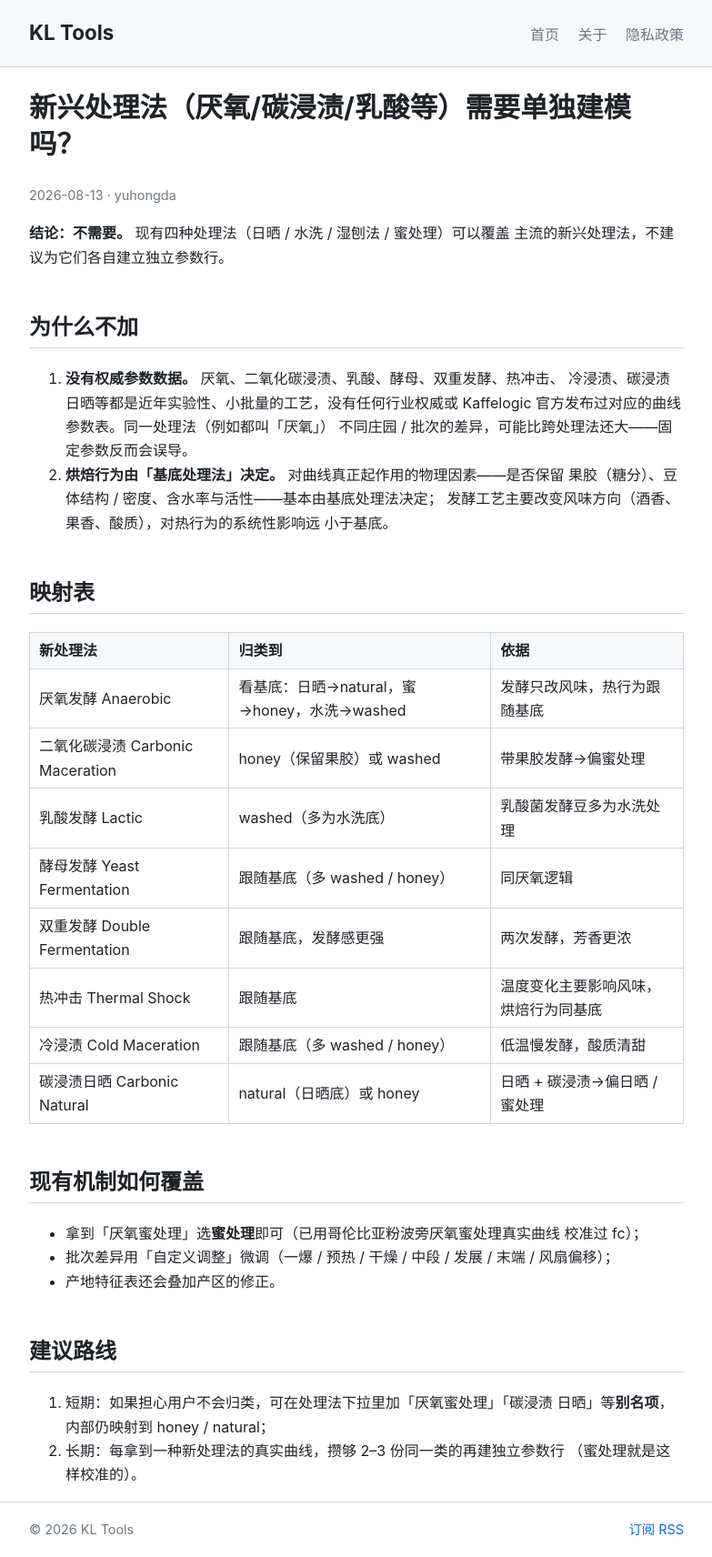
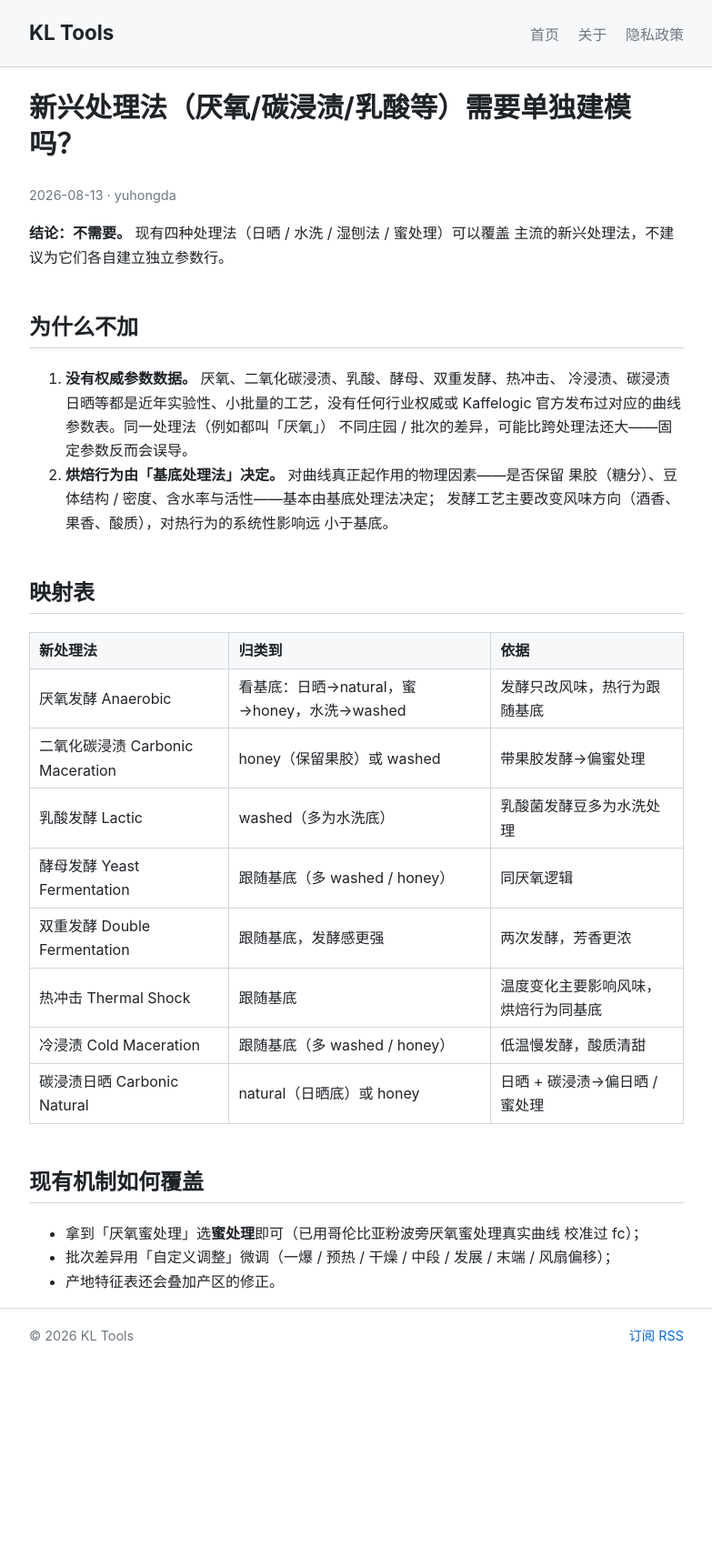
Before and after one commit to yuhongda/kl-tools-doc, a Jekyll site: the page built from _posts/2026-08-13-processing-methods.md, in a window 1280 px wide. Shown: the whole page at 91% size, without its empty margins (248-1031 px from the left). Built offline with Jekyll 4.4.1, drawn with Linux system fonts in a browser that asks for light colours; after the commit the page ends 1499 px from its top, so only the background shows below that.

Commit message:
Update 2026-08-13-processing-methods.md

```diff
--- a/_posts/2026-08-13-processing-methods.md
+++ b/_posts/2026-08-13-processing-methods.md
@@ -38,10 +38,3 @@ categories: [roasting]
 - 批次差异用「自定义调整」微调（一爆 / 预热 / 干燥 / 中段 / 发展 / 末端 /
   风扇偏移）；
 - 产地特征表还会叠加产区的修正。
-
-## 建议路线
-
-1. 短期：如果担心用户不会归类，可在处理法下拉里加「厌氧蜜处理」「碳浸渍
-   日晒」等**别名项**，内部仍映射到 honey / natural；
-2. 长期：每拿到一种新处理法的真实曲线，攒够 2–3 份同一类的再建独立参数行
-   （蜜处理就是这样校准的）。
```
